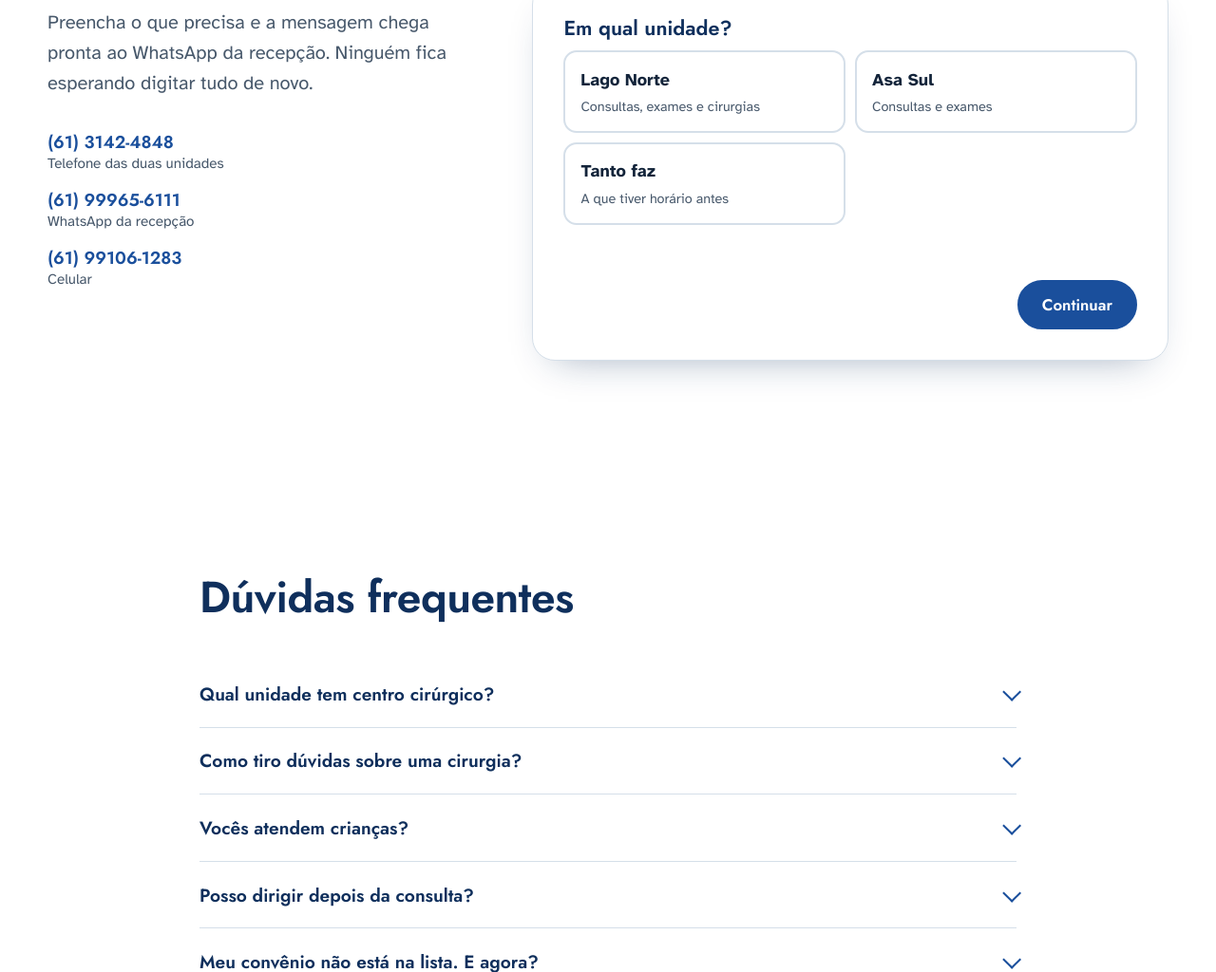
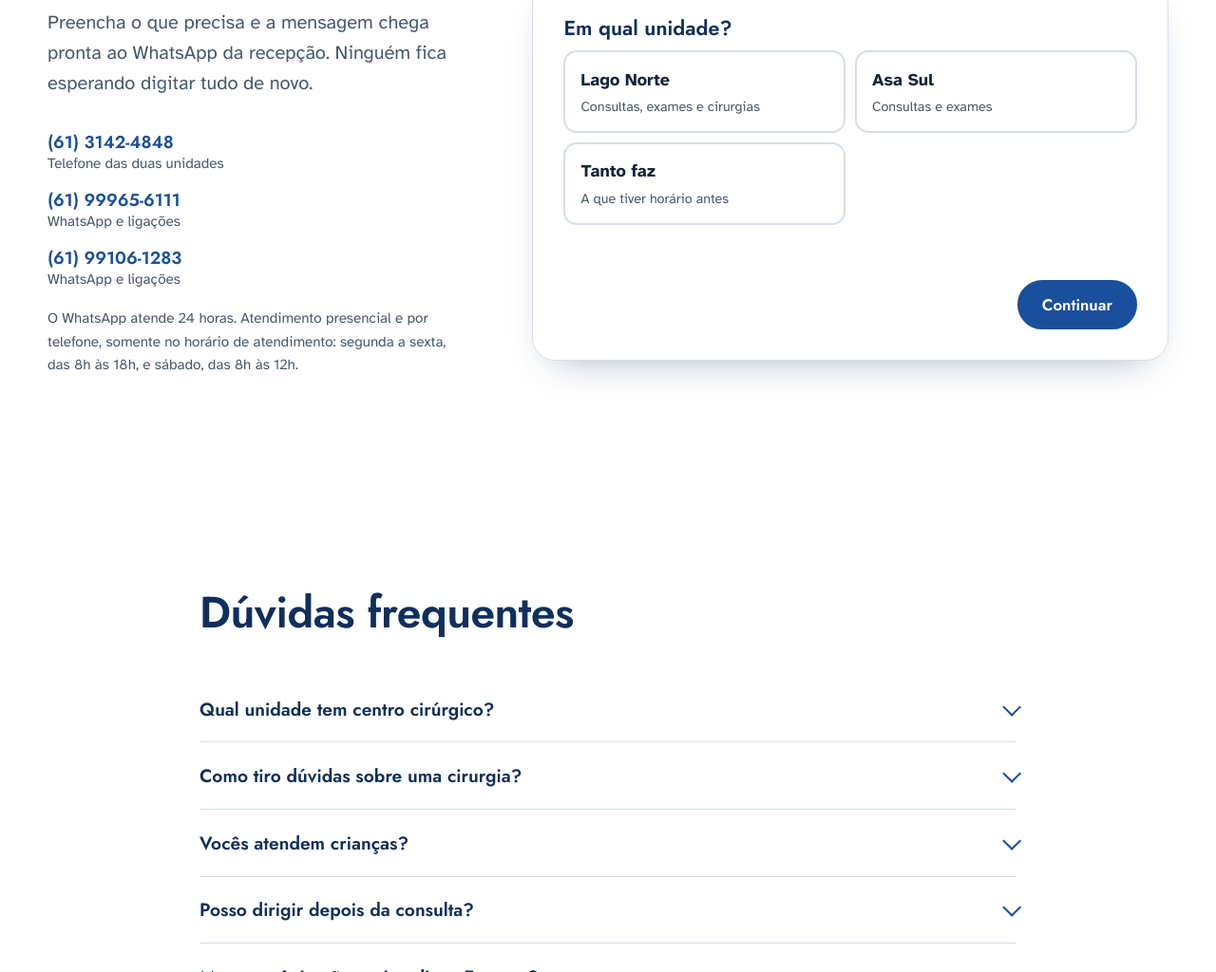
Before and after one commit to wordnael-sketch/site-hdol, a plain HTML site: page index.html in a window 1280 px wide. Shown: the part 7637-8661 px from the top of the page at 95% size. Drawn offline with Linux system fonts and the light colour scheme.

Commit message:
Informa o atendimento 24 horas pelo WhatsApp na seção de agendamento
Os dois celulares passam a abrir o WhatsApp e ganham a legenda
"WhatsApp e ligações". Um aviso abaixo da lista explica que o
WhatsApp atende 24 horas e que presencial e telefone seguem o
horário de atendimento.

Co-Authored-By: Claude <noreply@anthropic.com>

```diff
--- a/index.html
+++ b/index.html
@@ -571,9 +571,10 @@ footer .legal{grid-column:1/-1;border-top:1px solid rgba(255,255,255,.15);paddin
       <p class="lead" style="margin-top:1rem">Preencha o que precisa e a mensagem chega pronta ao WhatsApp da recepção. Ninguém fica esperando digitar tudo de novo.</p>
       <div class="contato-direto">
         <a href="tel:+556131424848">(61) 3142-4848<span>Telefone das duas unidades</span></a>
-        <a href="https://wa.me/5561999656111" target="_blank" rel="noopener">(61) 99965-6111<span>WhatsApp da recepção</span></a>
-        <a href="tel:+5561991061283">(61) 99106-1283<span>Celular</span></a>
+        <a href="https://wa.me/5561999656111" target="_blank" rel="noopener">(61) 99965-6111<span>WhatsApp e ligações</span></a>
+        <a href="https://wa.me/5561991061283" target="_blank" rel="noopener">(61) 99106-1283<span>WhatsApp e ligações</span></a>
       </div>
+      <p class="hint" style="margin:1.25rem 0 0">O WhatsApp atende 24 horas. Atendimento presencial e por telefone, somente no horário de atendimento: segunda a sexta, das 8h às 18h, e sábado, das 8h às 12h.</p>
     </div>
     <div>
       <ol class="steps" aria-label="Etapas do agendamento">
```
